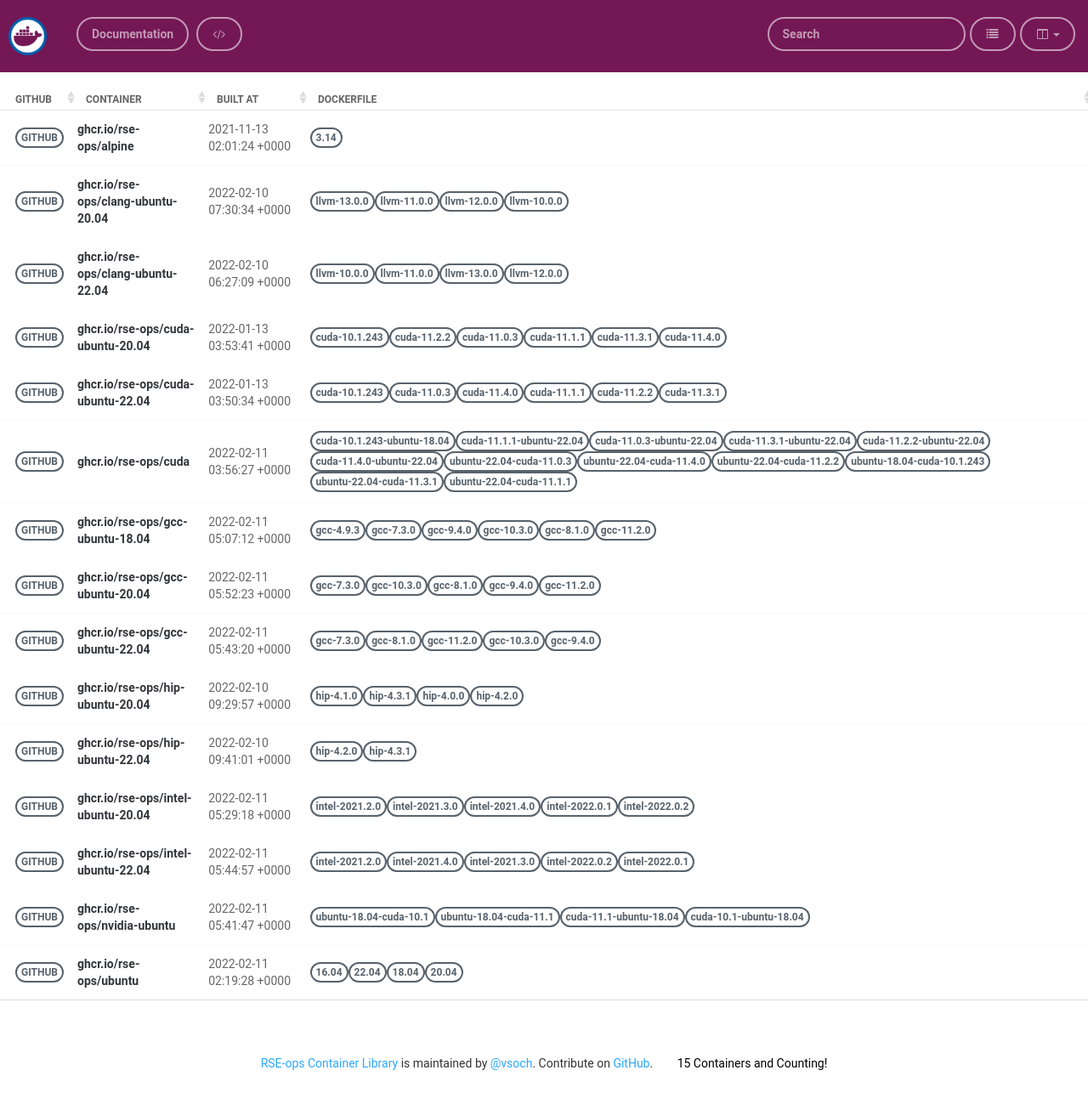
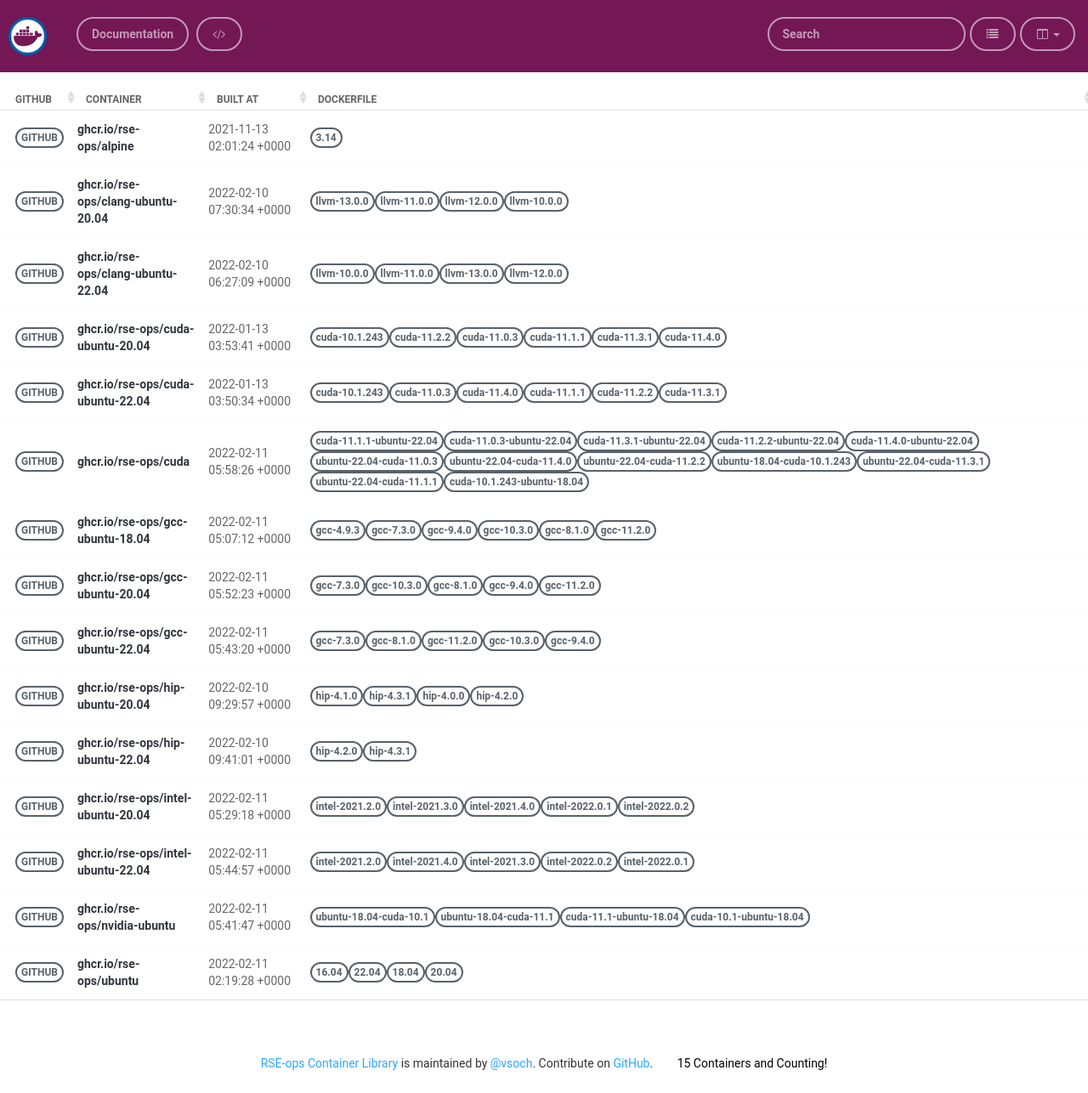
Before and after one commit to rse-ops/docker-images, a Jekyll site: the page built from pages/index.md, in a window 1280 px wide. Shown: the whole page at 85% size. Built offline with Jekyll 4.4.1, drawn with Linux system fonts in a browser that asks for light colours; nearby versions of some CDN libraries.

Commit message:
Automated push to update library 2022-02-11

```diff
--- a/_library/ghcr.io-rse-ops-cuda.md
+++ b/_library/ghcr.io-rse-ops-cuda.md
@@ -1,14 +1,11 @@
 ---
 layout: container
 name: ghcr.io/rse-ops/cuda
-updated_at: 2022-02-11 03:56:27.487172
+updated_at: 2022-02-11 05:58:26.435863
 
 
 container_url: https://github.com/orgs/rse-ops/packages/container/package/cuda
 versions:
- - tag: cuda-10.1.243-ubuntu-18.04
-   dockerfile: https://github.com/rse-ops/docker-images/blob/main/ubuntu/cuda/Dockerfile
-   manifest: https://crane.ggcr.dev/manifest/ghcr.io/rse-ops/cuda:cuda-10.1.243-ubuntu-18.04
  - tag: cuda-11.1.1-ubuntu-22.04
    dockerfile: https://github.com/rse-ops/docker-images/blob/main/ubuntu/cuda/Dockerfile
    manifest: https://crane.ggcr.dev/manifest/ghcr.io/rse-ops/cuda:cuda-11.1.1-ubuntu-22.04
```
Also changed, not shown: other parts of _library/ghcr.io-rse-ops-cuda.md (+3 -0 lines).
